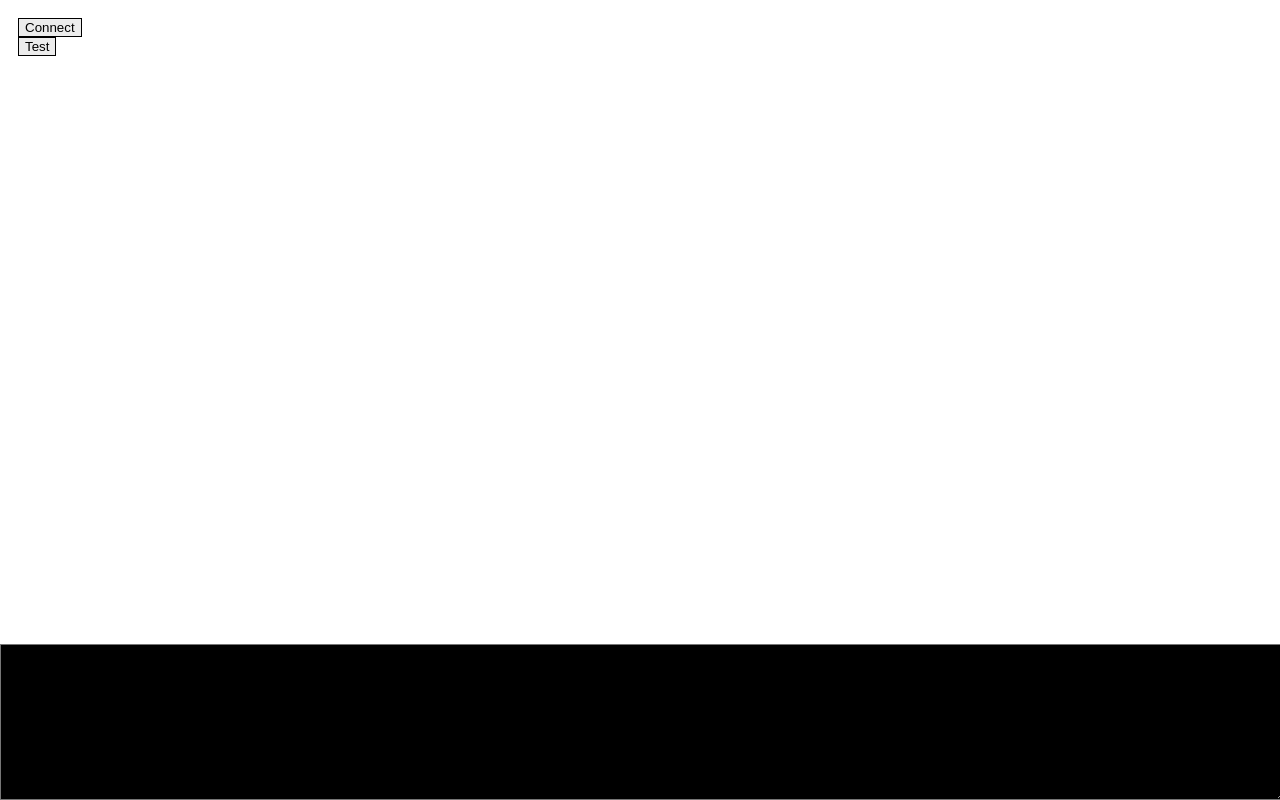
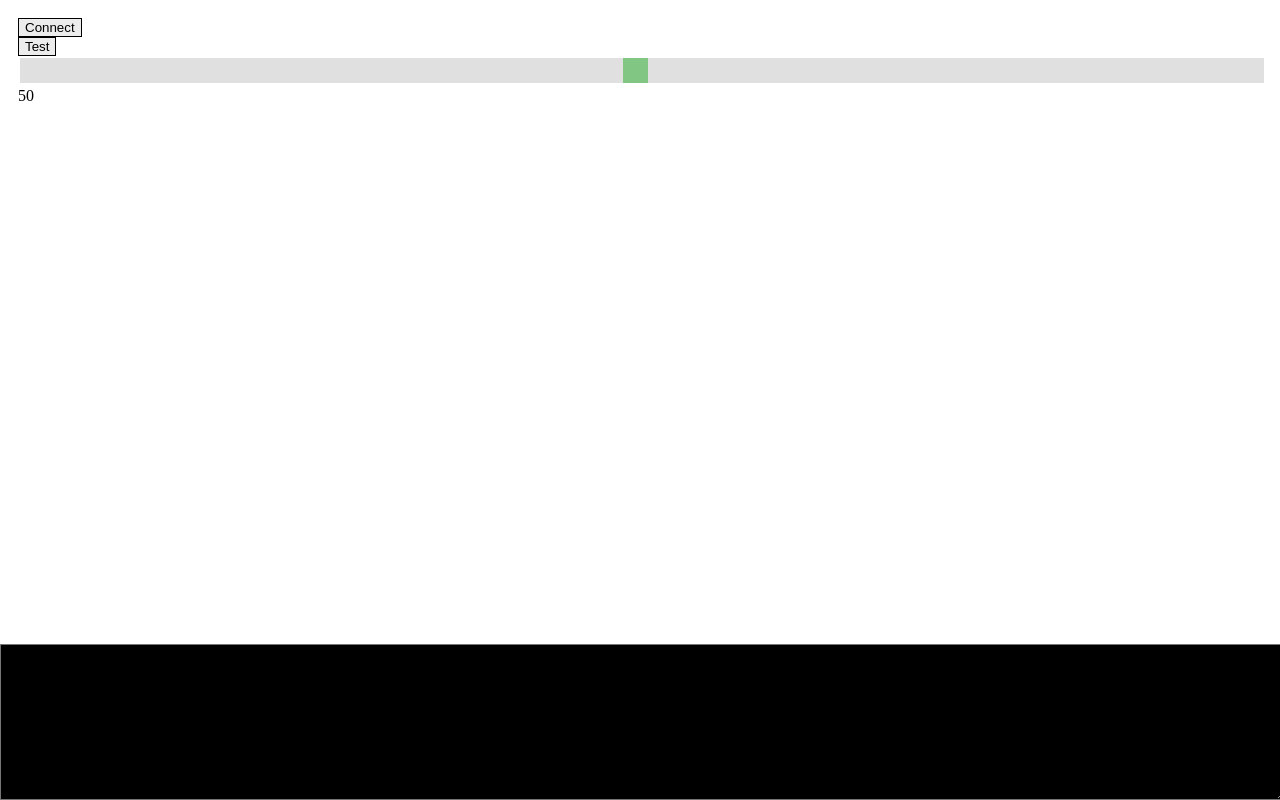
Before and after one commit to scottmetoyer/fb01-util, a plain HTML site: page index.html in a window 1280 px wide. Drawn offline with Linux system fonts and the light colour scheme.

Commit message:
Added code for custom sliders

```diff
--- a/css/styles.css
+++ b/css/styles.css
@@ -15,6 +15,11 @@ button:active {
     background-color: #a8a8a8;
 }
 
+.numeric-input {
+    font-size: 16px;
+    font-weight: bold;
+}
+
 #console {
     background-color: #000;
     color: orange;
@@ -23,3 +28,39 @@ button:active {
     left: 0;
     width: 100%;
 }
+
+.slidecontainer {
+    width: 100%;
+}
+
+.slider {
+    -webkit-appearance: none;
+    appearance: none;
+    width: 100%;
+    height: 25px;
+    background: #d3d3d3;
+    outline: none;
+    opacity: 0.7;
+    -webkit-transition: .2s;
+    transition: opacity .2s;
+}
+
+.slider:hover {
+    opacity: 1;
+}
+
+.slider::-webkit-slider-thumb {
+    -webkit-appearance: none;
+    appearance: none;
+    width: 25px;
+    height: 25px;
+    background: #4CAF50;
+    cursor: pointer;
+}
+
+.slider::-moz-range-thumb {
+    width: 25px;
+    height: 25px;
+    background: #4CAF50;
+    cursor: pointer;
+}
--- a/index.html
+++ b/index.html
@@ -17,8 +17,15 @@
 </head>
 
 <body>
-    <button id="connect" onclick="connect()">Connect</button><br>
+    <button id="connect" onclick="connect()">Connect</button>
+    <br>
     <button id="test" onclick="test()">Test</button>
+
+    <div class="slidecontainer">
+        <input type="range" min="1" max="100" value="50" class="slider" id="slider">
+    </div>
+    <span id="sliderValue"></span>
+
     <textarea id="console" rows="10"></textarea>
     <script src="js/scripts.js"></script>
 </body>
--- a/js/scripts.js
+++ b/js/scripts.js
@@ -1,5 +1,14 @@
 var device = null; // The Web MIDI device
 var port = 0; // The MIDI port to which the FB-01 is connected
+
+var slider = document.getElementById("slider");
+var output = document.getElementById("sliderValue");
+output.innerHTML = slider.value;
+
+// Update the current slider value (each time you drag the slider handle)
+slider.oninput = function() {
+    output.innerHTML = this.value;
+}
 
 function findMidiDevices(name) {
     return navigator
@@ -18,6 +27,10 @@ function findMidiDevices(name) {
                 output
             };
         });
+}
+
+function inputChanged() {
+    console.log("hi");
 }
 
 function connect() {
@@ -41,7 +54,13 @@ function connect() {
     }*/
 
     findMidiDevices("IAC Driver Bus 1").then(function (result) {
-        console.log(result);
+        device = result;
+
+        if (device.input != null && device.output != null) {
+            log ("Connected to FB-01");
+        } else {
+            log ("Error: can't establish connection to FB-01")
+        }
     });
 }
 
```
